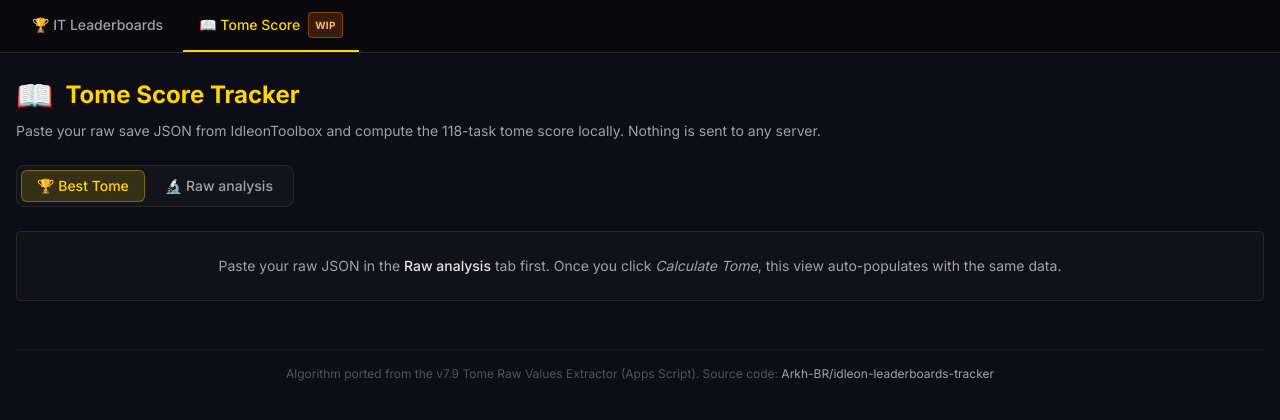
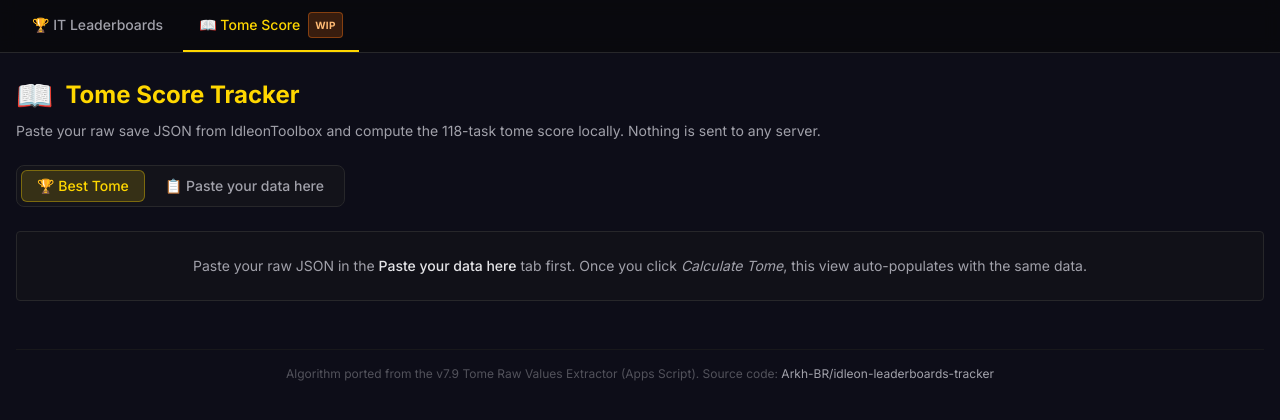
Before and after one commit to Arkh-BR/idleon-leaderboards-tracker, a Next.js app in the folder web/: page /tome in a window 1280 px wide. Shown: the top 420 px of the page. Built offline with nearby package versions, Linux system fonts and the light colour scheme.

Commit message:
Tome: rename 'Raw analysis' tab to 'Paste your data here'

```diff
--- a/web/app/tome/TomePageClient.tsx
+++ b/web/app/tome/TomePageClient.tsx
@@ -33,7 +33,7 @@ export default function TomePageClient() {
           🏆 Best Tome
         </TabButton>
         <TabButton active={tab === "raw"} onClick={() => setTab("raw")}>
-          🔬 Raw analysis
+          📋 Paste your data here
         </TabButton>
       </div>
 
--- a/web/components/tome/BestTomePanel.tsx
+++ b/web/components/tome/BestTomePanel.tsx
@@ -379,7 +379,7 @@ export default function BestTomePanel() {
     return (
       <div className="bg-zinc-900/40 border border-zinc-800 rounded p-6 text-center text-sm text-zinc-400">
         Paste your raw JSON in the{" "}
-        <span className="text-zinc-200 font-medium">Raw analysis</span> tab
+        <span className="text-zinc-200 font-medium">Paste your data here</span> tab
         first. Once you click <em>Calculate Tome</em>, this view auto-populates
         with the same data.
       </div>
```
